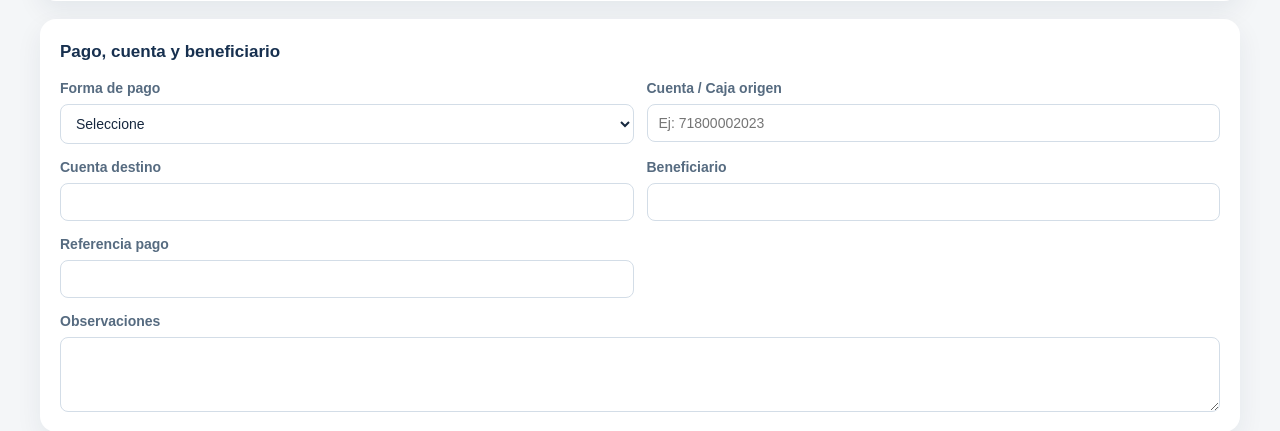
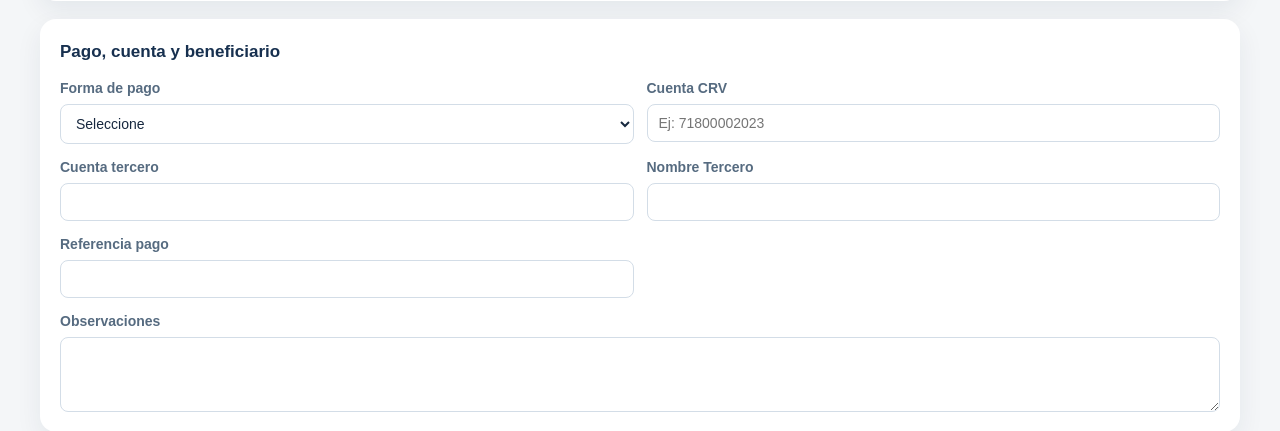
Before and after one commit to comprasconstructoracrv-afk/contabilidad, a Flask app: template app/templates/contabilidad/crv_nuevo_movimiento.html in a window 1280 px wide. Shown: the part 2062-2493 px from the top of the page. Run offline with Flask 3, Linux system fonts and the light colour scheme; the template is opened without the code that fills it, so the values that code supplies are empty.

```diff
--- a/app/templates/contabilidad/crv_nuevo_movimiento.html
+++ b/app/templates/contabilidad/crv_nuevo_movimiento.html
@@ -619,19 +619,19 @@
                                             value="{{ x }}" {% if movimiento and movimiento.forma_pago==x %}selected{%
                                             endif %}>{{ x }}</option>{% endfor %}
                                     </select></div>
-                                <div class="field"><label>Cuenta / Caja origen</label><input name="cuenta"
+                                <div class="field"><label>Cuenta CRV</label><input name="cuenta"
                                         value="{{ movimiento.cuenta if movimiento else '' }}"
                                         placeholder="Ej: 71800002023"></div>
 
                                 <div class="field">
-                                    <label>Cuenta destino</label>
+                                    <label>Cuenta tercero</label>
                                     <input name="cuenta_destino" id="cuenta_destino"
                                         value="{{ (tercero_actual.numero_cuenta if tercero_actual and tercero_actual.numero_cuenta else (movimiento.cuenta_destino if movimiento else ''))|e }}">
                                 </div>
 
                                 <!-- BENEFICIARIO -->
                                 <div class="field">
-                                    <label>Beneficiario</label>
+                                    <label>Nombre Tercero</label>
                                     <input name="beneficiario" id="beneficiario"
                                         value="{{ (tercero_actual.titular_cuenta or tercero_actual.razon_social if tercero_actual else (movimiento.beneficiario if movimiento else ''))|e }}">
                                 </div>
```
